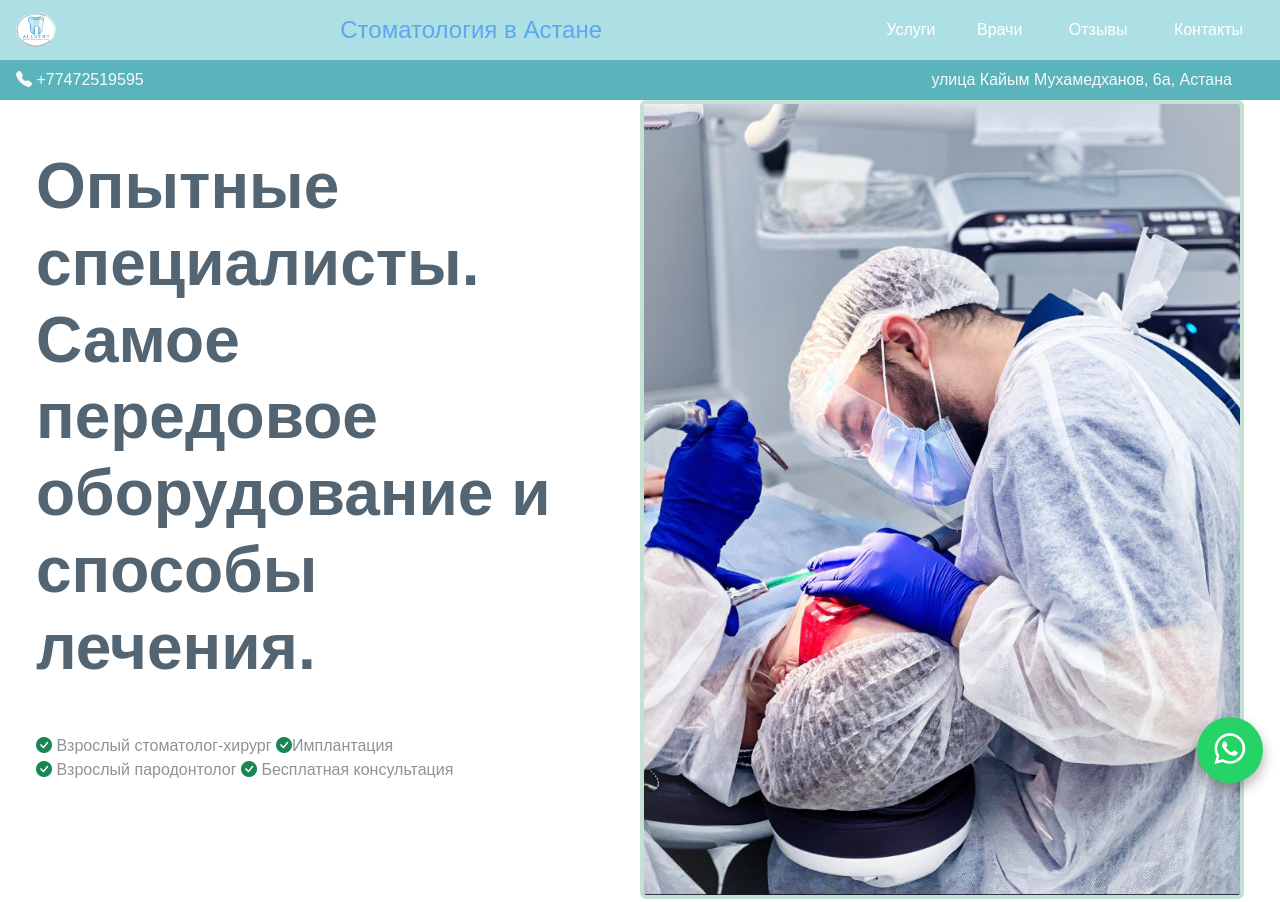
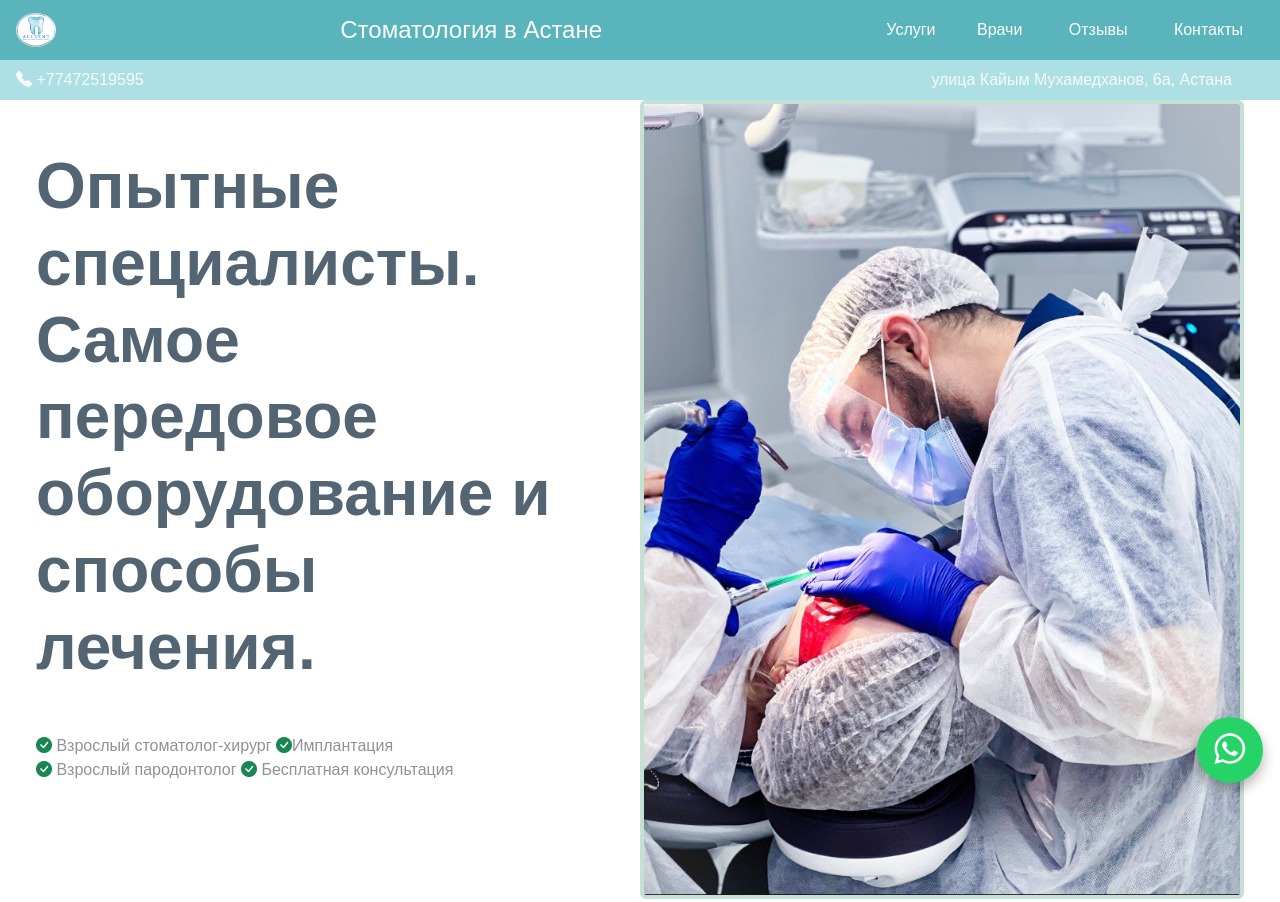
Before and after one commit to Ali-Fayzullaev/All-Dent, a plain HTML site: page index.html in a window 1280 px wide. Shown: the top 902 px of the page. Drawn offline with nearby package versions, Linux system fonts and the light colour scheme.

Commit message:
Complete website

```diff
--- a/css/custom.css
+++ b/css/custom.css
@@ -35,7 +35,7 @@ body {
 
 .nav-pills .nav-link {
   color: #ffffff; /* Цвет текста */
-  background-color: #ACE0E5; /* Цвет фона */
+  background-color: #59b4bc; /* Цвет фона */
   border-radius: 5px; /* Радиус углов */
   transition: background-color 0.3s, color 0.3s; /* Анимация */
 }
@@ -43,13 +43,13 @@ body {
 /* Цвет при наведении */
 .nav-pills .nav-link:hover {
   color: #ffffff; /* Цвет текста при наведении */
-  background-color: #9ed0fe; /* Цвет фона при наведении */
+  background-color: #ACE0E5; /* Цвет фона при наведении */
 }
 
 /* Цвет для активной ссылки */
 .nav-pills .nav-link.active {
   color: #ffffff; /* Цвет текста для активной ссылки */
-  background-color: #9ed0fe; /* Цвет фона для активной ссылки */
+  background-color: #ACE0E5; /* Цвет фона для активной ссылки */
 }
 
 /* Убрать отступы, если требуется */
--- a/index.html
+++ b/index.html
@@ -23,7 +23,7 @@
   <body class="m-0 p-0 overflow-x-hidden">
 
     <div class="container-fluid m-0 p-0 sticky-top">
-      <nav id="navbar-nav" class="navbar bg-profil  px-3">
+      <nav id="navbar-nav" class="navbar bg-main  px-3">
         <a class="navbar-brand" href="./index.html">
           <img
             src="./img/profil.jpg"
@@ -33,7 +33,7 @@
             height="34"
           />
         </a>
-        <span class="m-0 fs-4 d-none d-md-block text-primary text-opacity-50">
+        <span class="m-0 fs-4 d-none d-md-block text-white">
           Стоматология в Астане
         </span>
 
@@ -65,26 +65,11 @@
         </li>
         </ul>
 
-        <!-- <ul class="nav nav-pills ">
-            <li class="nav-item p-0 m-0">
-              <a class="nav-link " href="#scrollspyHeading1">Услуги</a>
-            </li>
-            <li class="nav-item ">
-              <a class="nav-link" href="#doctors">Врачи</a>
-            </li>
-            <li class="nav-item">
-              <a class="nav-link" href="#reviews">Отзывы</a>
-            </li>
-            <li class="nav-item">
-              <a class="nav-link" href="#contacts">Контакты</a>
-            </li>
-        </ul> -->
-
       </nav>
 
 
     </div>
-    <div class="row bg-main">
+    <div class="row bg-profil">
         <div
           class="col-12 text-light d-flex align-items-center justify-content-between py-2"
         >
```
